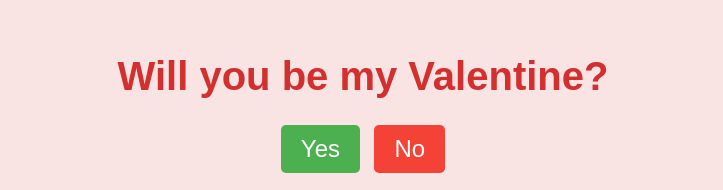
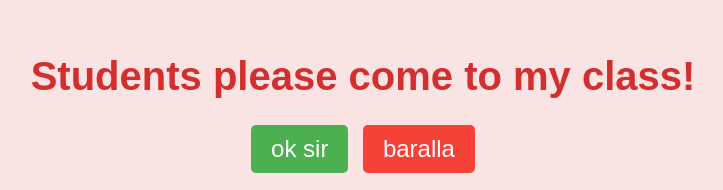
Before and after one commit to nknleyyy/hoookk, a plain HTML site: page index.html in a window 1280 px wide. Shown: the part 138-328 px from the top of the page, without its empty margins (277-1000 px from the left). Drawn offline with Linux system fonts and the light colour scheme.

Commit message:
Update index.html

```diff
--- a/index.html
+++ b/index.html
@@ -8,10 +8,10 @@
 </head>
 <body>
     <div class="container">
-        <h1>Will you be my Valentine?</h1>
+        <h1>Students please come to my class!</h1>
         <div class="buttons">
-            <button class="yes-button" onclick="handleYesClick()">Yes</button>
-            <button class="no-button" onclick="handleNoClick()">No</button>
+            <button class="yes-button" onclick="handleYesClick()">ok sir </button>
+            <button class="no-button" onclick="handleNoClick()">baralla</button>
         </div>
         <div class="gif_container">
             <img src="https://media1.giphy.com/media/v1.Y2lkPTc5MGI3NjExbW5lenZyZHI5OXM2eW95b3pmMG40cWVrMDhtNjVuM3A4dGNxa2g2dSZlcD12MV9pbnRlcm5hbF9naWZfYnlfaWQmY3Q9cw/VM1fcpu2bKs1e2Kdbj/giphy.gif" alt="Cute GIF">
```
